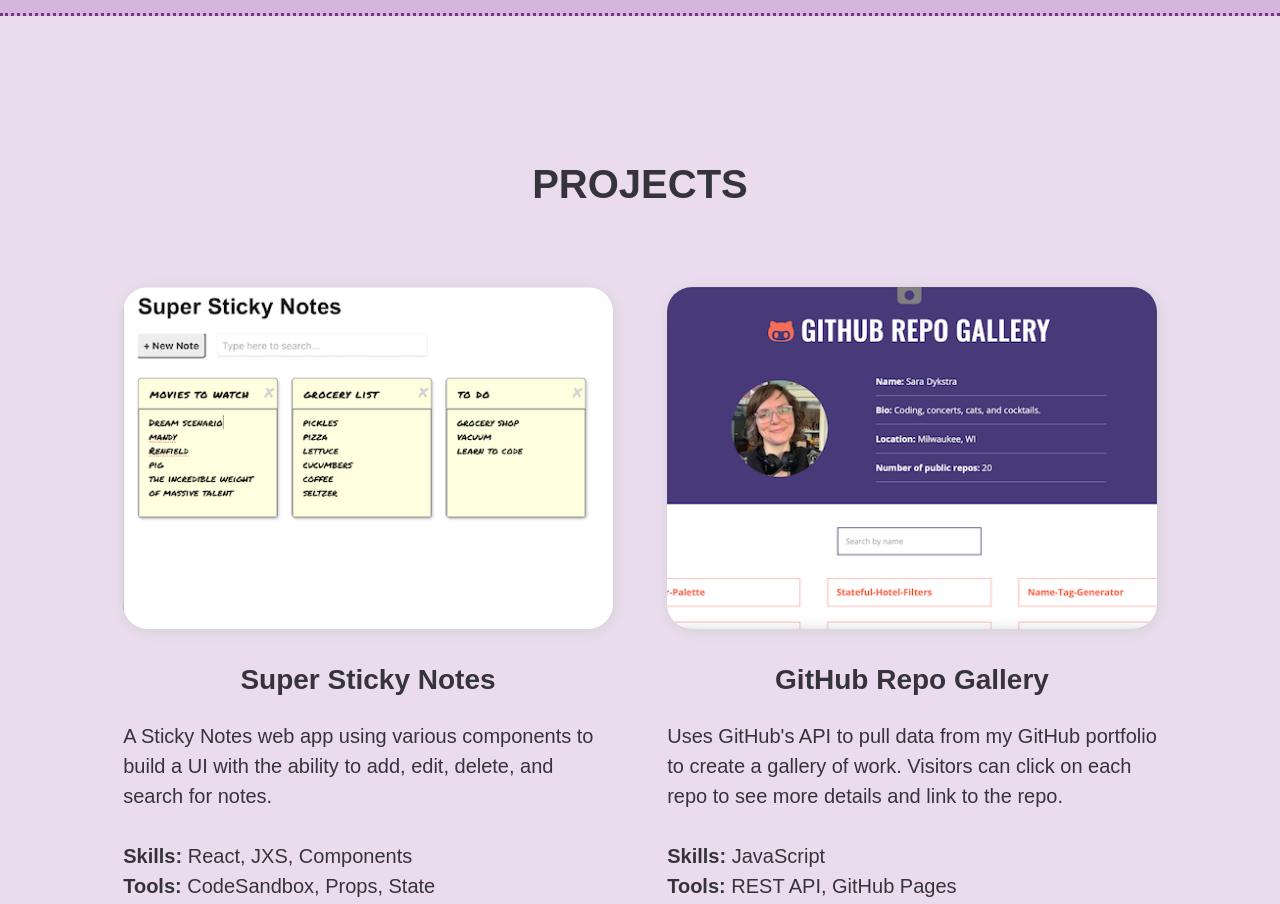
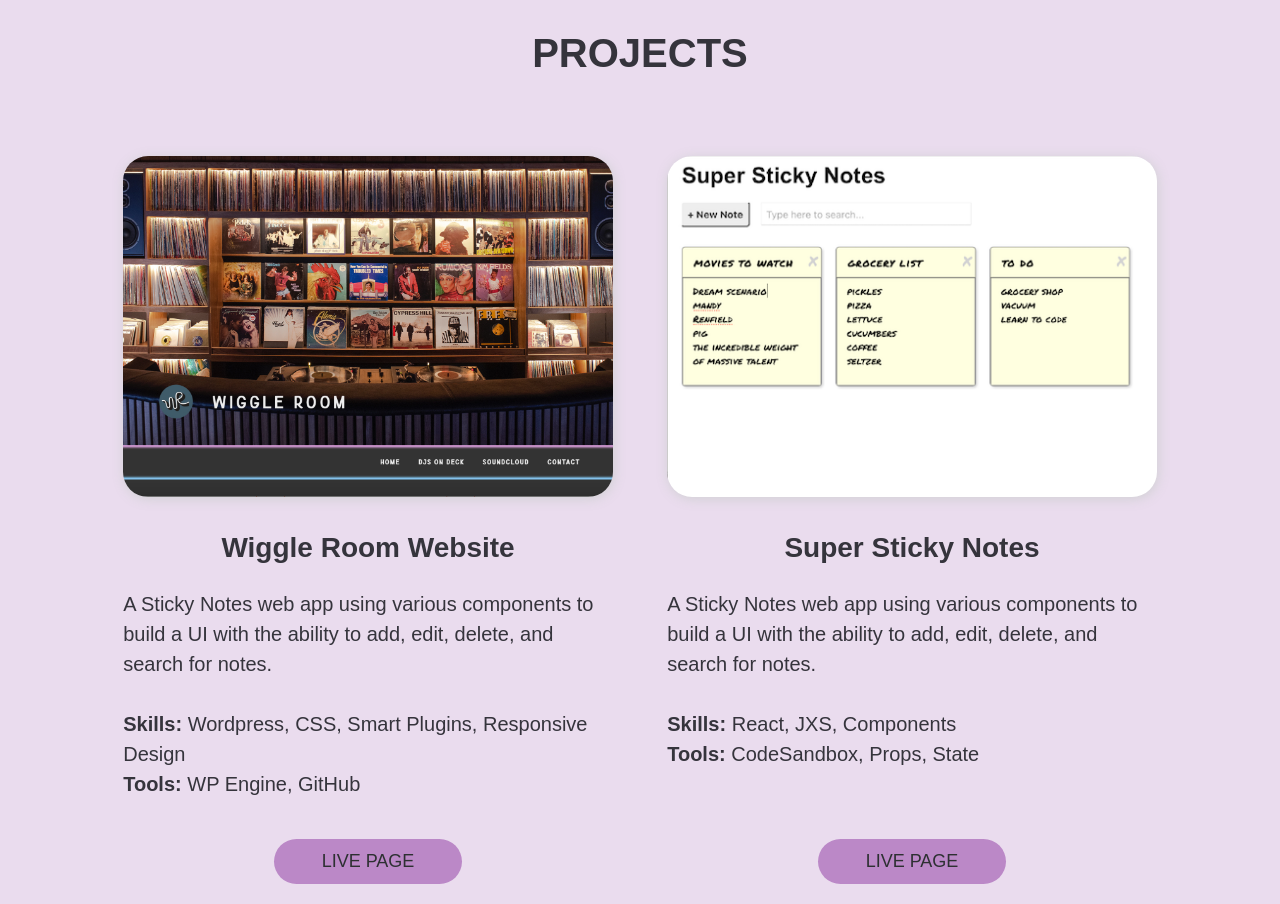
Before and after one commit to Sara-414/my-portfolio, a website built with Parcel: page index.html in a window 1280 px wide. Shown: the part 980-1884 px from the top of the page. Built offline with nearby package versions, Linux system fonts and the light colour scheme; a web font is replaced by a local one.

Commit message:
Added wiggleroom project

```diff
--- a/index.html
+++ b/index.html
@@ -63,7 +63,7 @@
           </h3>
         </div>
         <figure>
-          <img src="img/casual-selfie-copy.png" alt id="profile-image">
+          <img src="img/work-selfie.jpg" alt id="profile-image">
         </figure>
       </section>
     </div>
@@ -73,6 +73,27 @@
         <div class="content-wrapper">
           <h3 class="portfolio-header">Projects</h3>
           <div class="portfolio-wrapper">
+            <div class="home-portfolio-piece">
+              <figure>
+                <a href="https://wiggleroommke.com" target="_blank">
+                  <img src="img/wiggle-room-site.jpg" alt="Wiggle Room Website">
+                </a>
+              </figure>
+              <h4>Wiggle Room Website</h4>
+              <p class="project-description">
+                A Sticky Notes web app using various components to build a UI with the ability to
+                add, edit, delete, and search for notes.
+              </p>
+              <p>
+                <span>Skills: </span>
+                Wordpress, CSS, Smart Plugins, Responsive Design
+              </p>
+              <p class="flex-fill">
+                <span>Tools: </span>
+                WP Engine, GitHub
+              </p>
+              <a class="project-link" href="https://wiggleroommke.com" target="_blank">live page</a>
+            </div>
             <div class="home-portfolio-piece">
               <figure>
                 <a href="https://5hd9x4-3000.csb.app/?fbclid=IwAR26WtDS9V9q0fQN48aDoc7QvrBfqY-QotdB0sDCLV83pTQmjgWbo-ooRVU" target="_blank">
```
Also changed, not shown: img/wiggle-room-site.jpg (added).
